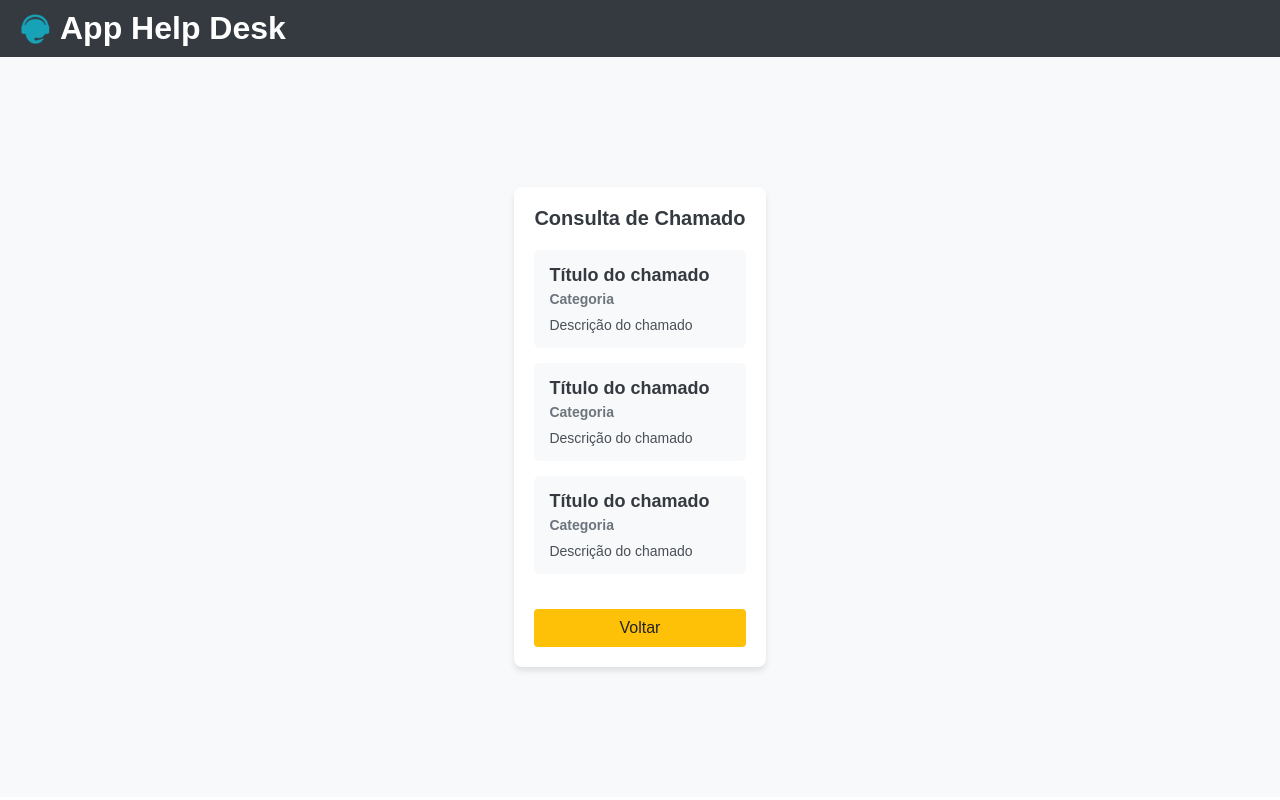
After one commit to V-Charles/projeto-help-desk, a PHP site: page /consultar_chamado.php in a window 1280 px wide. The commit adds this page. Run offline with PHP 8.4, Linux system fonts and the light colour scheme.

Commit message:
feat(frontend): criar página consultar chamado

```diff
--- /dev/null
+++ b/consultar_chamado.php
@@ -0,0 +1,42 @@
+<!DOCTYPE html>
+<html lang="pt-br">
+<head>
+    <meta charset="UTF-8">
+    <meta name="viewport" content="width=device-width, initial-scale=1.0">
+    <title>App Help Desk - Consulta de Chamado</title>
+    <link rel="stylesheet" href="global/style.css">
+</head>
+<body>
+    <header>
+        <img src="assets/images/logo.png" alt="Logo App Help Desk">
+        <h1>App Help Desk</h1>
+    </header>
+    <main>
+        <section class="card-consultar-chamado">
+            <div class="card">
+                <h2 class="card-header">Consulta de Chamado</h2>
+                <div class="card-body">
+                    <article class="chamado-card">
+                        <h3 class="chamado-title">Título do chamado</h3>
+                        <h4 class="chamado-category">Categoria</h4>
+                        <p class="chamado-description">Descrição do chamado</p>
+                    </article>
+                    <article class="chamado-card">
+                        <h3 class="chamado-title">Título do chamado</h3>
+                        <h4 class="chamado-category">Categoria</h4>
+                        <p class="chamado-description">Descrição do chamado</p>
+                    </article>
+                    <article class="chamado-card">
+                        <h3 class="chamado-title">Título do chamado</h3>
+                        <h4 class="chamado-category">Categoria</h4>
+                        <p class="chamado-description">Descrição do chamado</p>
+                    </article>
+                    <div class="form-actions">
+                        <button class="btn btn-warning" type="button">Voltar</button>
+                    </div>
+                </div>
+            </div>
+        </section>
+    </main>
+</body>
+</html>
--- a/global/style.css
+++ b/global/style.css
@@ -212,3 +212,77 @@ button:hover {
         flex-direction: column;
     }
 }
+
+/* Card principal da consulta */
+.card-consultar-chamado .card {
+    width: 100%;
+    max-width: 600px;
+    background-color: white;
+    border-radius: 8px;
+    box-shadow: 0 4px 6px rgba(0,0,0,0.1);
+    padding: 20px;
+}
+
+.card-consultar-chamado .card-header {
+    font-size: 20px;
+    font-weight: bold;
+    margin-bottom: 20px;
+    text-align: center;
+    color: #343a40;
+}
+
+.card-consultar-chamado .card-body {
+    display: flex;
+    flex-direction: column;
+}
+
+.chamado-card {
+    background-color: #f8f9fa;
+    border-radius: 6px;
+    padding: 15px;
+    margin-bottom: 15px;
+}
+
+.chamado-title {
+    font-size: 18px;
+    margin-bottom: 5px;
+    color: #343a40;
+}
+
+.chamado-category {
+    font-size: 14px;
+    color: #6c757d;
+    margin-bottom: 10px;
+}
+
+.chamado-description {
+    font-size: 14px;
+    color: #495057;
+}
+
+.form-actions {
+    display: flex;
+    margin-top: 20px;
+}
+
+.form-actions .btn-warning {
+    flex: 1;
+    padding: 10px;
+    font-size: 16px;
+    background-color: #ffc107;
+    color: #212529;
+    border: none;
+    border-radius: 4px;
+    cursor: pointer;
+    transition: background-color 0.3s;
+}
+
+.form-actions .btn-warning:hover {
+    background-color: #e0a800;
+}
+
+@media (max-width: 500px) {
+    .form-actions {
+        flex-direction: column;
+    }
+}
```
